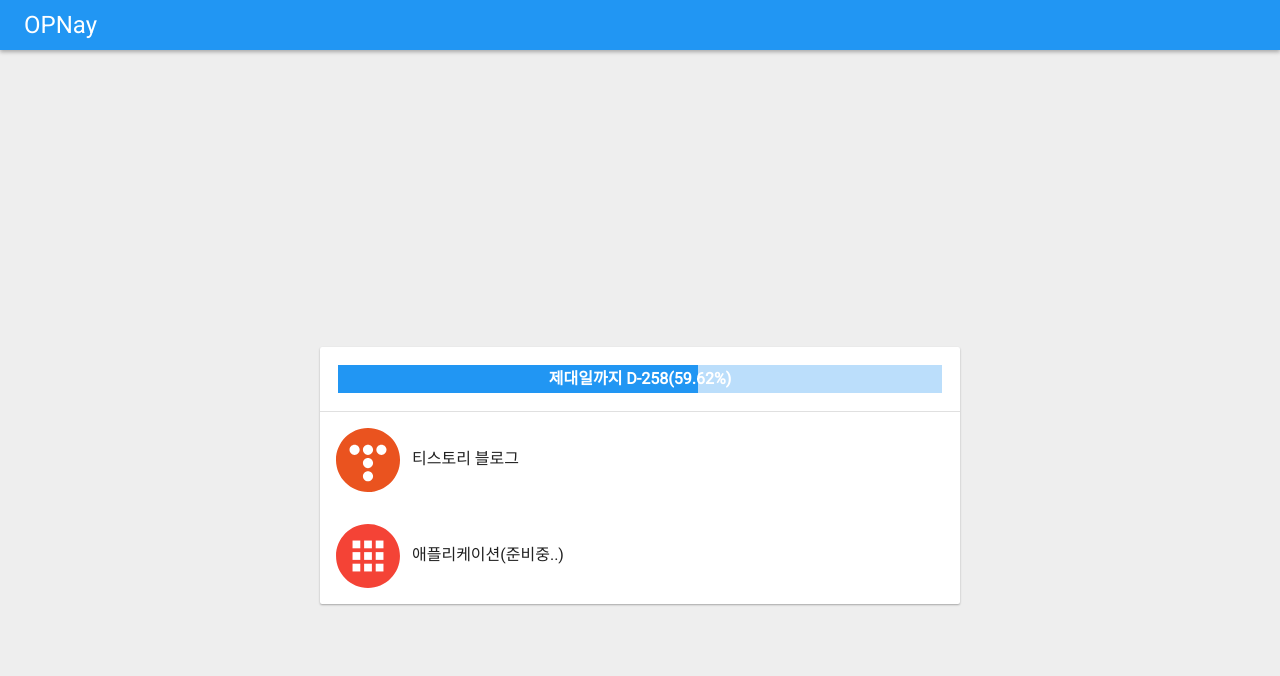
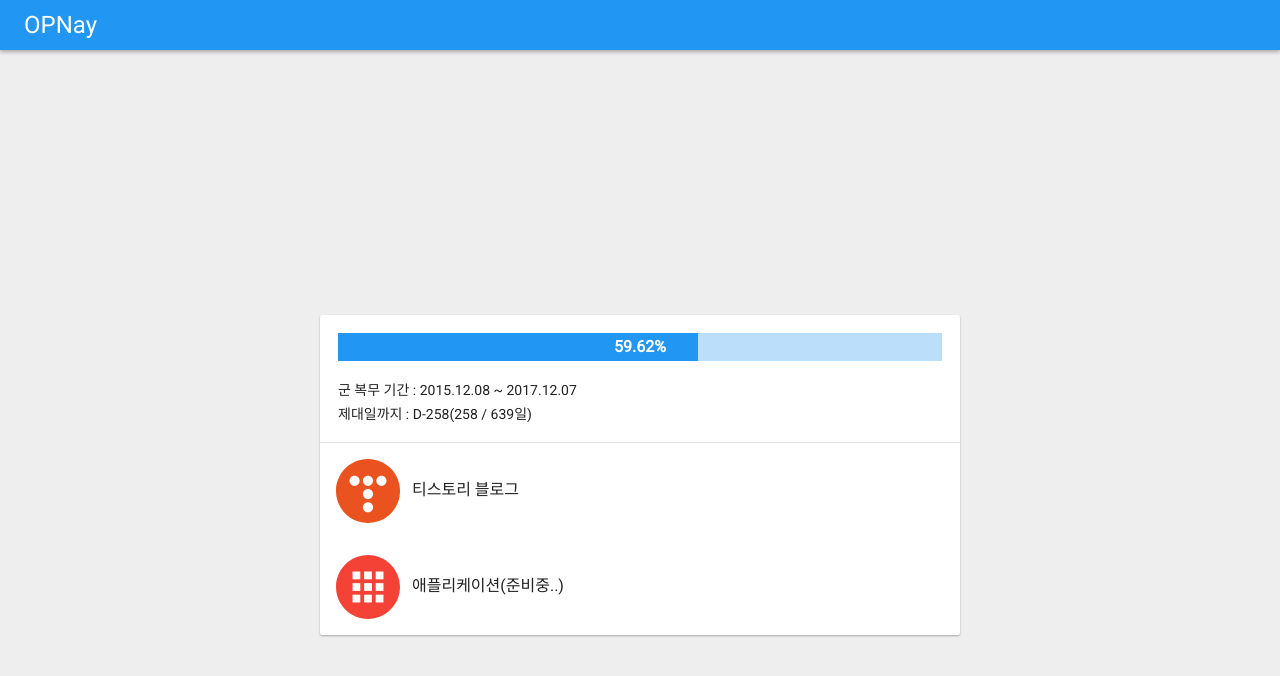
Before and after one commit to opnay/opnay.github.io, a Jekyll site: the page built from index.html, in a window 1280 px wide. Shown: the top 676 px of the page. Built offline with Jekyll 4.4.1, drawn with Linux system fonts in a browser that asks for light colours; some web fonts are replaced.

Commit message:
dday: Add dday info

```diff
--- a/index.html
+++ b/index.html
@@ -3,9 +3,15 @@ layout: default
 ---
 <section class="wrapper flex center">
 	<section class="list card flex vertical">
-		<div class="dday progress">
+		<div class="dday">
+			<div class="progress">
 				<div class="progress-bar"></div>
 				<p class="progress-text"></p>
+			</div>
+			<div class="info">
+				<p>군 복무 기간 : 2015.12.08 ~ 2017.12.07</p>
+				<p>제대일까지 : <span class="dday-text"></span></p>
+			</div>
 		</div>
 		<hr>
 		<a class="link tistory" href="http://blog.opnay.com"><img class="icon" src="./image/tistory.svg" alt="Tistory" /> 티스토리 블로그</a>
@@ -19,11 +25,13 @@ layout: default
 .wrapper .link {color:#212121; text-decoration:none; padding:16px;}
 .wrapper .link:hover {background:#EEE;}
 
-.dday.progress {position:relative; margin:18px; width:calc(100% - 36px); height:28px;}
-.dday.progress .progress-bar {width:0%; height:100%; transition:width 500ms ease-out;}
-.dday.progress .progress-text {margin:-28px 0 0 0; width:100%; line-height:1.75; color:white; text-align:center; font-weight:bold;}
+.dday {padding:0 18px;}
+.dday .progress {position:relative; margin:18px 0; width:100%; height:28px;}
+.dday .progress .progress-bar {width:0%; height:100%; transition:width 500ms ease-out;}
+.dday .progress .progress-text {margin:-28px 0 0 0; width:100%; line-height:1.75; color:white; text-align:center; font-weight:bold;}
+.dday .info {margin:16px 0; line-height:1.75; font-size:14px;}
+.dday .info p {margin:0;}
 
 .progress {background:#BBDEFB;}
 .progress .progress-bar {background:#2196F3;}
-
 </style>
--- a/js/dday.js
+++ b/js/dday.js
@@ -1,15 +1,16 @@
 (function ($) {
-    var today = new Date(),
-        sday = new Date('Dec 8, 2015'),
-        dday = new Date('Sep 7, 2017'),
-        ytime = 24 * 60 * 60 * 1000, // milliseconds of year
-        r_dday = Math.ceil((dday.getTime() - today.getTime()) / ytime),
-        c_dday = Math.ceil((dday.getTime() - sday.getTime()) / ytime);
+	var today = new Date(), //오늘 날짜
+		sday = new Date('Dec 8, 2015'), //입대일
+		dday = new Date('Sep 7, 2017'), //전역일
+		ytime = 24 * 60 * 60 * 1000, // 1년을 ms로 변환
+		r_dday = Math.ceil((dday.getTime() - today.getTime()) / ytime), // 남은 기간
+		a_dday = Math.ceil((dday.getTime() - sday.getTime()) / ytime); // 총 복무일
 
-    var $progress = $('.progress'),
-        $progress_bar = $progress.find('.progress-bar'),
-        $progress_text = $progress.find('.progress-text');
+	var $progress_bar = $('.dday .progress-bar'),
+		$progress_text = $('.dday .progress-text'),
+		$dday_text = $('.dday .dday-text');
 
-    $progress_text.text('제대일까지 D' + ((r_dday <= 0) ? '+' : '') + (-r_dday) + '(' + Math.round(((c_dday - r_dday) / c_dday) * 10000)/100 + '%)');
-    $progress_bar.css('width', ((r_dday <= 0) ? 100 : ((c_dday - r_dday) / c_dday) * 100) + '%');
+	$progress_text.text(Math.round(((a_dday - r_dday) / a_dday) * 10000)/100 + '%');
+	$progress_bar.css('width', ((r_dday <= 0) ? 100 : ((a_dday - r_dday) / a_dday) * 100) + '%');
+	$dday_text.text('D' + ((r_dday <= 0) ? '+' : '') + (-r_dday) + '(' + r_dday + ' / ' + a_dday + '일)');
 }(jQuery));
```
